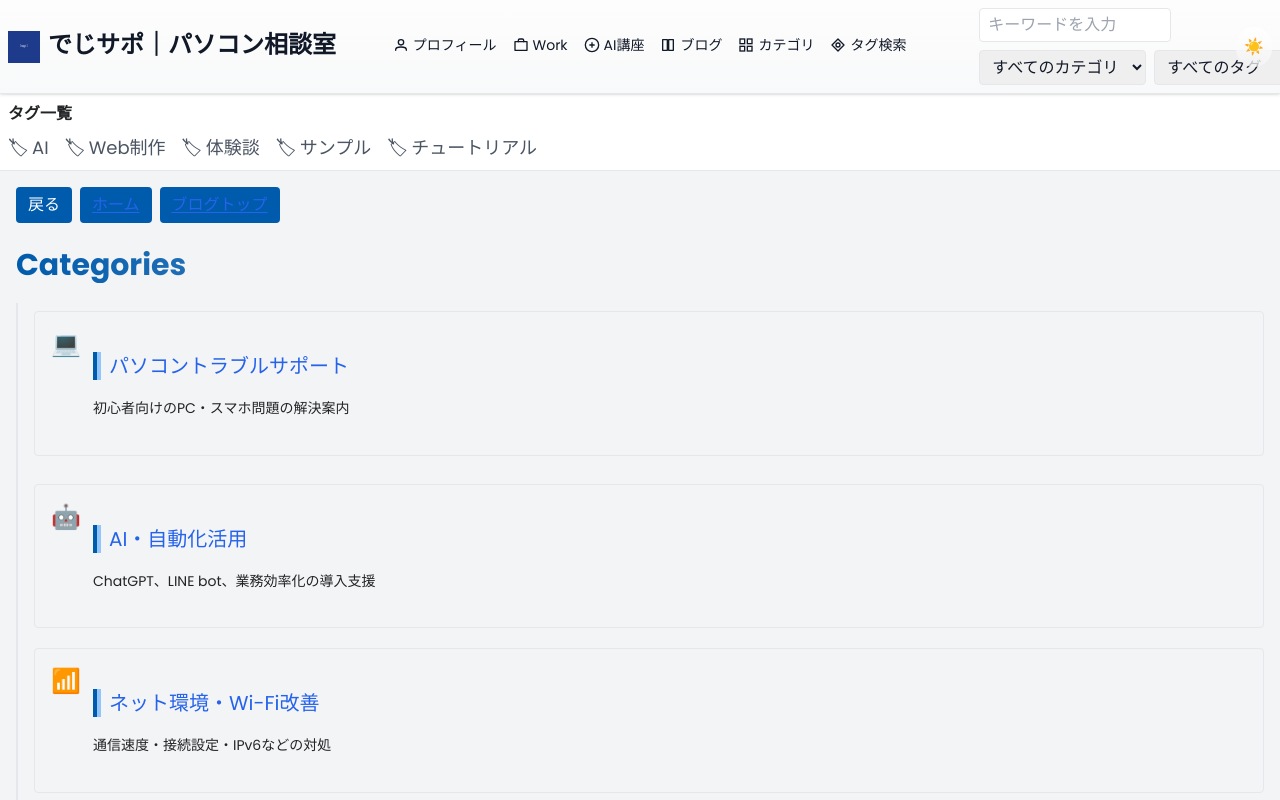
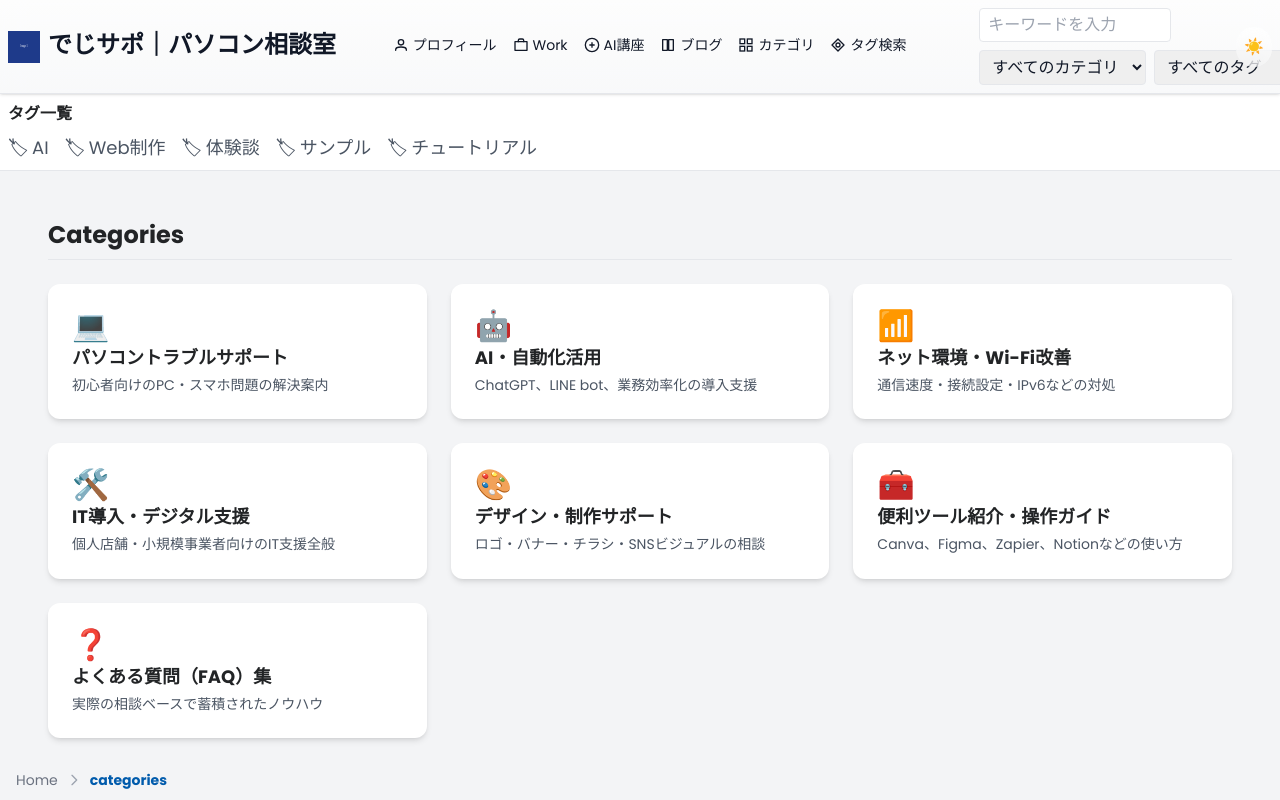
Before and after one commit to maruyamamasaya/Portfolio, a Next.js app: page /categories in a window 1280 px wide. Shown: the top 800 px of the page. Built offline with nearby package versions, Linux system fonts and the light colour scheme.

Commit message:
Refactor categories page design

```diff
--- a/src/app/categories/page.tsx
+++ b/src/app/categories/page.tsx
@@ -1,27 +1,31 @@
 import Link from 'next/link';
 import { categories } from '../../../data/categories';
-import BlogNavButtons from '../components/BlogNavButtons';
+
 
 export default function CategoriesPage() {
   return (
-    <div className="prose prose-light dark:prose-dark relative">
-      <BlogNavButtons />
-      <h1>Categories</h1>
-      <ul className="grid gap-4 p-0 list-none">
+    <div className="px-4 sm:px-6 lg:px-8 py-8">
+      <h1 className="text-2xl font-bold border-b pb-2 mb-6">Categories</h1>
+      <ul className="grid gap-6 sm:grid-cols-2 lg:grid-cols-3 list-none p-0">
         {categories.map((cat) => (
-          <li key={cat.slug} className="border rounded p-4 flex space-x-3">
-            <span className="text-2xl">{cat.icon}</span>
-            <div>
-              <h2 className="m-0">
+          <li
+            key={cat.slug}
+            className="bg-white dark:bg-gray-800 shadow-md rounded-xl p-6 hover:shadow-lg transition"
+          >
+            <span className="text-3xl text-gray-500 dark:text-gray-300">
+              {cat.icon}
+            </span>
+            <h2 className="text-lg font-bold mb-1">
               <Link
                 href={`/categories/${cat.slug}`}
-                  className="no-underline hover:underline"
+                className="hover:text-primary"
               >
                 {cat.name}
               </Link>
             </h2>
-              <p className="m-0 text-sm">{cat.description}</p>
-            </div>
+            <p className="text-sm text-gray-600 dark:text-gray-400 leading-snug">
+              {cat.description}
+            </p>
           </li>
         ))}
       </ul>
```
Lines whose indentation alone changed are shown as unchanged.
